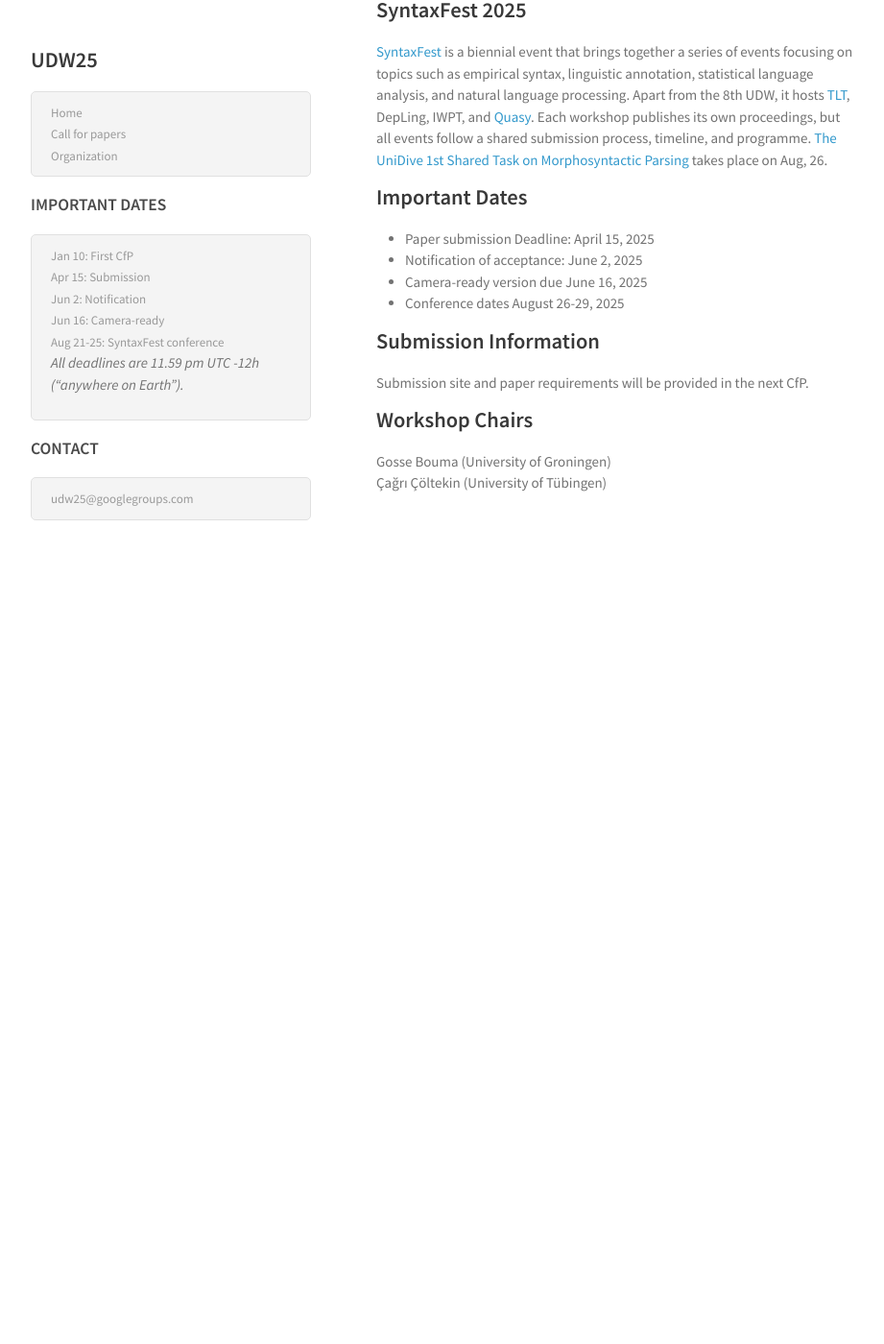
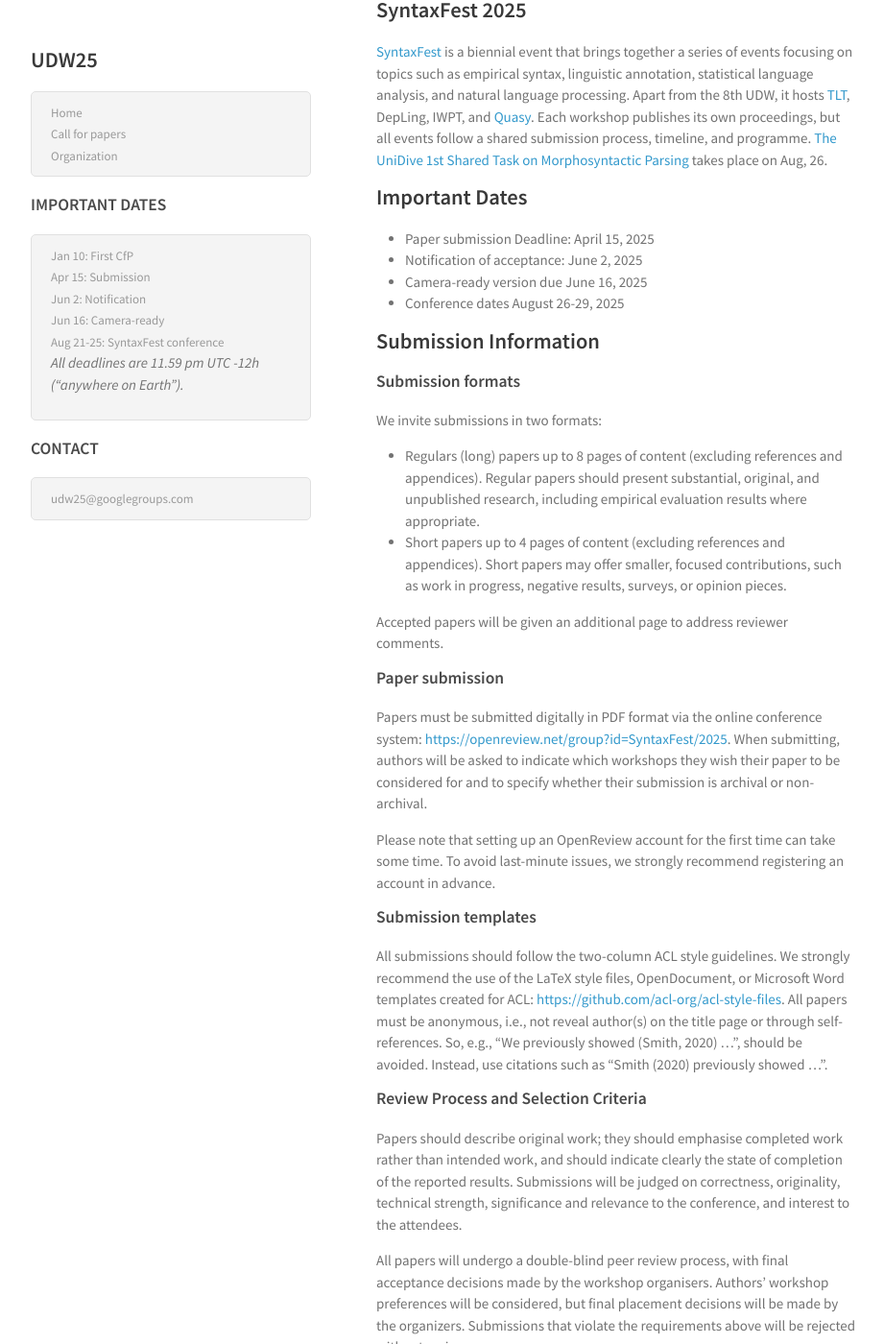
Before and after one commit to UniversalDependencies/udw25, a Jekyll site: the page built from cfp.md, in a window 1280 px wide and 1400 px high, scrolled down 695 px. Shown: the whole window at 96% size, without its empty margins (178-1099 px from the left). Built offline with Jekyll 4.4.1, drawn with Linux system fonts in a browser that asks for light colours; before the commit the page ends 1325 px from its top, so only the background shows below that; some of the changed text lies outside the part shown.

Commit message:
Add submission information to CfP.

```diff
--- a/cfp.md
+++ b/cfp.md
@@ -36,6 +36,7 @@ but not limited to:
 
 Priority will be given to papers that adopt a cross-lingual perspective.
 
+
 ## SyntaxFest 2025
 
 [SyntaxFest](https://syntaxfest.github.io/) is a biennial event that
@@ -57,7 +58,65 @@ a shared submission process, timeline, and programme.
 
 ## Submission Information
 
-Submission site and paper requirements will be provided in the next CfP.
+### Submission formats
+
+We invite submissions in two formats:
+
+- Regulars (long) papers up to 8 pages of content
+  (excluding references and appendices). Regular papers should present
+  substantial, original, and unpublished research, including empirical
+  evaluation results where appropriate.
+- Short papers up to 4 pages of content (excluding references and
+  appendices).  Short papers may offer smaller, focused contributions,
+  such as work in progress, negative results, surveys, or opinion
+  pieces.
+
+Accepted papers will be given an additional page to address reviewer
+comments.
+
+
+### Paper submission
+
+Papers must be submitted digitally in PDF format via the online
+conference system: <https://openreview.net/group?id=SyntaxFest/2025>.
+When submitting, authors will be asked to indicate which workshops
+they wish their paper to be considered for and to specify whether
+their submission is archival or non-archival.
+
+Please note that setting up an OpenReview account for the first time
+can take some time. To avoid last-minute issues, we strongly recommend
+registering an account in advance.
+
+### Submission templates
+
+All submissions should follow the two-column ACL style guidelines. We
+strongly recommend the use of the LaTeX style files, OpenDocument, or
+Microsoft Word templates created for ACL:
+<https://github.com/acl-org/acl-style-files>. All papers must be
+anonymous, i.e., not reveal author(s) on the title page or through
+self-references. So, e.g., “We previously showed (Smith, 2020) …”,
+should be avoided. Instead, use citations such as “Smith (2020)
+previously showed …”.
+
+### Review Process and Selection Criteria
+
+Papers should describe original work; they should emphasise completed
+work rather than intended work, and should indicate clearly the state
+of completion of the reported results. Submissions will be judged on
+correctness, originality, technical strength, significance and
+relevance to the conference, and interest to the attendees.
+
+All papers will undergo a double-blind peer review process, with final
+acceptance decisions made by the workshop organisers. Authors’
+workshop preferences will be considered, but final placement decisions
+will be made by the organizers. Submissions that violate the
+requirements above will be rejected without review.
+
+### Presentation Format
+
+Accepted papers will be presented as oral or poster presentations. The
+mode of presentation will be determined by the workshop chairs and
+does not reflect the quality of the submission.
 
 ## Workshop Chairs
 
```
